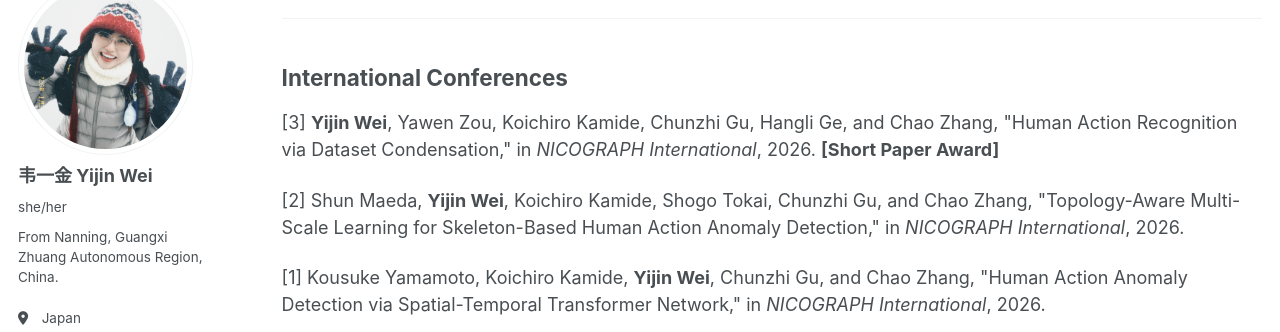
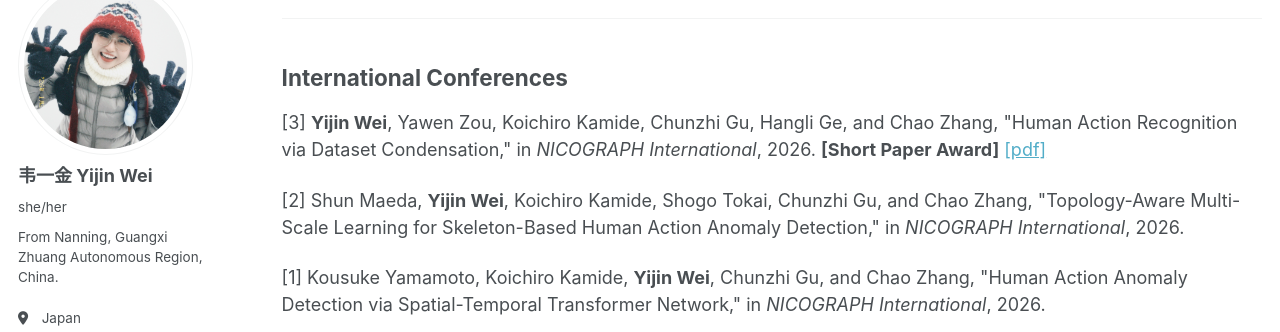
Before and after one commit to mangx/mangx.github.io, a Jekyll site: the page built from _pages/publications.html, in a window 1280 px wide and 900 px high, scrolled down 623 px. Shown: the part 121-453 px from the top of the window. Built offline with Jekyll 4.4.1, drawn with Linux system fonts in a browser that asks for light colours; some web fonts are replaced.

Commit message:
Update publications.html

```diff
--- a/_pages/publications.html
+++ b/_pages/publications.html
@@ -58,6 +58,7 @@
 "Human Action Recognition via Dataset Condensation,"
 in <em>NICOGRAPH International</em>, 2026.
 <b>[Short Paper Award]</b>
+<a href="https://www.art-science.org/nicograph/nicoint2026/#nicoint2026-awards:~:text=and%20Haoran%20Xie-,Short%20Paper%20Award,-Human%20Action%20Recognition" target="_blank">[pdf]</a>
 </p>
 
 <p>
```
